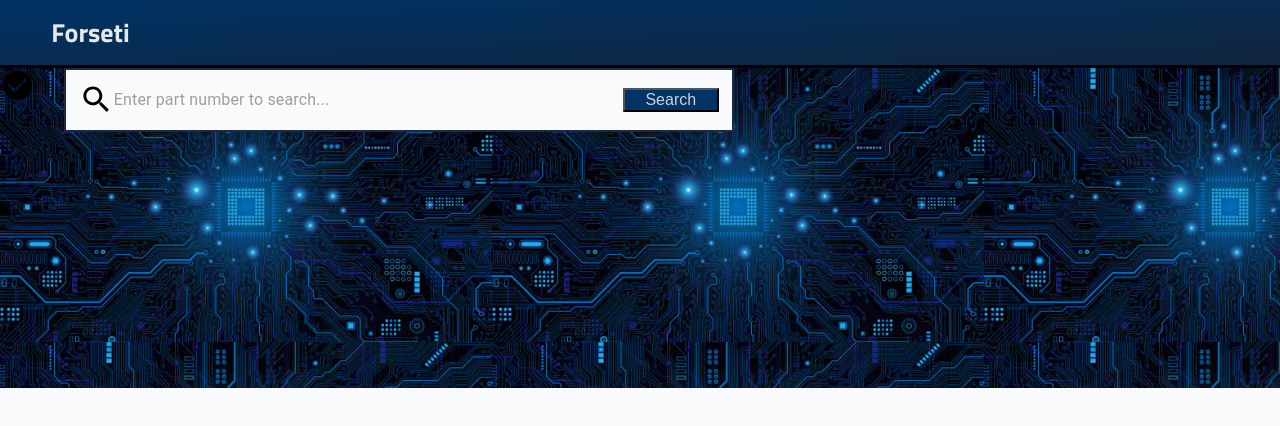
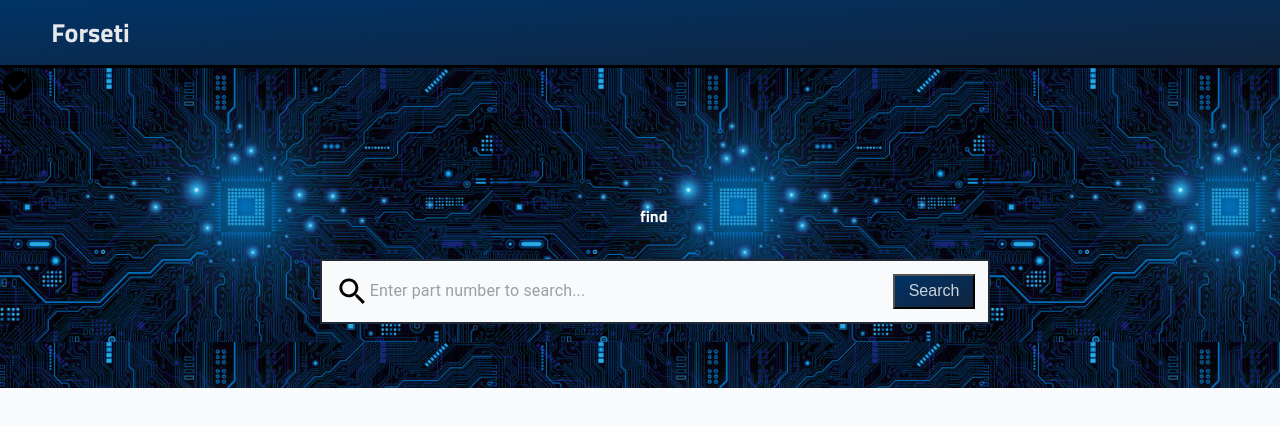
Before and after one commit to kana140/component-scraper, a React (Create React App) app in the folder frontend/: page / in a window 1280 px wide. Shown: the top 426 px of the page. Built offline with nearby package versions, Linux system fonts and the light colour scheme.

Commit message:
animate search bar

```diff
--- a/frontend/src/App.js
+++ b/frontend/src/App.js
@@ -15,6 +15,18 @@ function App() {
     <div className="App">
       <div className="App-header">Forseti</div>
       <div className="background">
+        <div
+          style={{
+            color: "white",
+            position: "absolute",
+            bottom: "50%",
+            left: "50%",
+            fontWeight: "bold",
+          }}
+        >
+          {" "}
+          find
+        </div>
         <SearchBar
           searchQuery={searchQuery}
           setSearchQuery={setSearchQuery}
@@ -28,6 +40,7 @@ function App() {
       <ProductResult
         products={searchResult}
         isLoading={isLoading}
+        searchQuery={searchQuery}
       ></ProductResult>
     </div>
   );
--- a/frontend/src/components/ProductResult/ProductResult.js
+++ b/frontend/src/components/ProductResult/ProductResult.js
@@ -9,7 +9,7 @@ import {
 import { ProductsTable } from "../ProductsTable/ProductsTable";
 import "./ProductResult.css";
 
-export const ProductResult = ({ products, isLoading }) => {
+export const ProductResult = ({ products, isLoading, searchQuery }) => {
   return (
     <Container
       className="search-result"
@@ -29,6 +29,9 @@ export const ProductResult = ({ products, isLoading }) => {
         </Container>
       ) : products && Object.entries(products).length > 0 ? (
         <div className="search-table">
+          <h3 style={{ textAlign: "center" }}>
+            Search Results for {searchQuery}
+          </h3>
           {Object.entries(products).map(([siteName, siteData]) => (
             <Accordion key={siteName}>
               <AccordionSummary sx={{ color: "#11243d" }}>
--- a/frontend/src/components/SearchBar/SearchBar.css
+++ b/frontend/src/components/SearchBar/SearchBar.css
@@ -1,6 +1,5 @@
 .search-bar {
   background-color: #f8fafc;
-  /* padding: 2.5%; */
   margin: auto;
   border-color: #1f2937;
   border-style: solid;
@@ -9,25 +8,33 @@
   font-size: 2em;
   border-radius: 0px;
   position: absolute;
+  /* left: 5%; */
+  padding: 1%;
+  bottom: 20%;
+  transition-duration: 1s;
+  left: 25%;
+}
+
+.search-bar.animate {
   left: 5%;
-  padding: 1%;
+  animation: slidein 0.5s forwards;
 }
 
 .search-button {
   height: 100%;
-  /* position: absolute; */
-  /* right: 0; */
   background-color: #003366;
   color: #cbd2d9;
   width: 15%;
   font-size: 0.5em;
+  padding: 1%;
+  background-image: linear-gradient(to bottom right, #003366, #11243d);
 }
 
 .text-area {
   width: 100%;
   height: 100%;
   border-radius: 5px;
-  color: #86e3d6;
+  color: #003366;
 }
 
 .search-icon {
--- a/frontend/src/components/SearchBar/SearchBar.js
+++ b/frontend/src/components/SearchBar/SearchBar.js
@@ -1,6 +1,7 @@
 import "./SearchBar.css";
 import { Box, IconButton, Input } from "@mui/material";
 import SearchIcon from "@mui/icons-material/Search";
+import { useState } from "react";
 
 export const SearchBar = ({
   searchQuery,
@@ -8,6 +9,7 @@ export const SearchBar = ({
   setSearchResult,
   setIsLoading,
 }) => {
+  const [searchClicked, setSearchClicked] = useState(false);
   const getSearchResult = async () => {
     // implement handler if search query is empty
     // maybe animation to get them to fill in the empty field
@@ -26,9 +28,12 @@ export const SearchBar = ({
       console.error("Error sending data:", error);
     }
   };
-
   return (
-    <Box className="search-bar" display="flex" alignItems="center">
+    <Box
+      className={"search-bar " + (searchClicked ? "animate" : "")}
+      display="flex"
+      alignItems="center"
+    >
       <Box flex="1" display="flex" alignItems="center">
         {/* <IconButton
           type="submit"
@@ -48,18 +53,23 @@ export const SearchBar = ({
             "& fieldset": { border: "none" },
           }}
         />
-      </Box>
         <button
           className="search-button"
           type="submit"
           onClick={() => {
+            console.log("search clicked");
+            if (searchQuery != "") {
               getSearchResult(searchQuery);
-          console.log("search clicked");
+              setSearchClicked(true);
               console.log(searchQuery);
+            } else {
+              console.log("no search query entered");
+            }
           }}
         >
           Search
         </button>
       </Box>
+    </Box>
   );
 };
```
Lines whose indentation alone changed are shown as unchanged.
